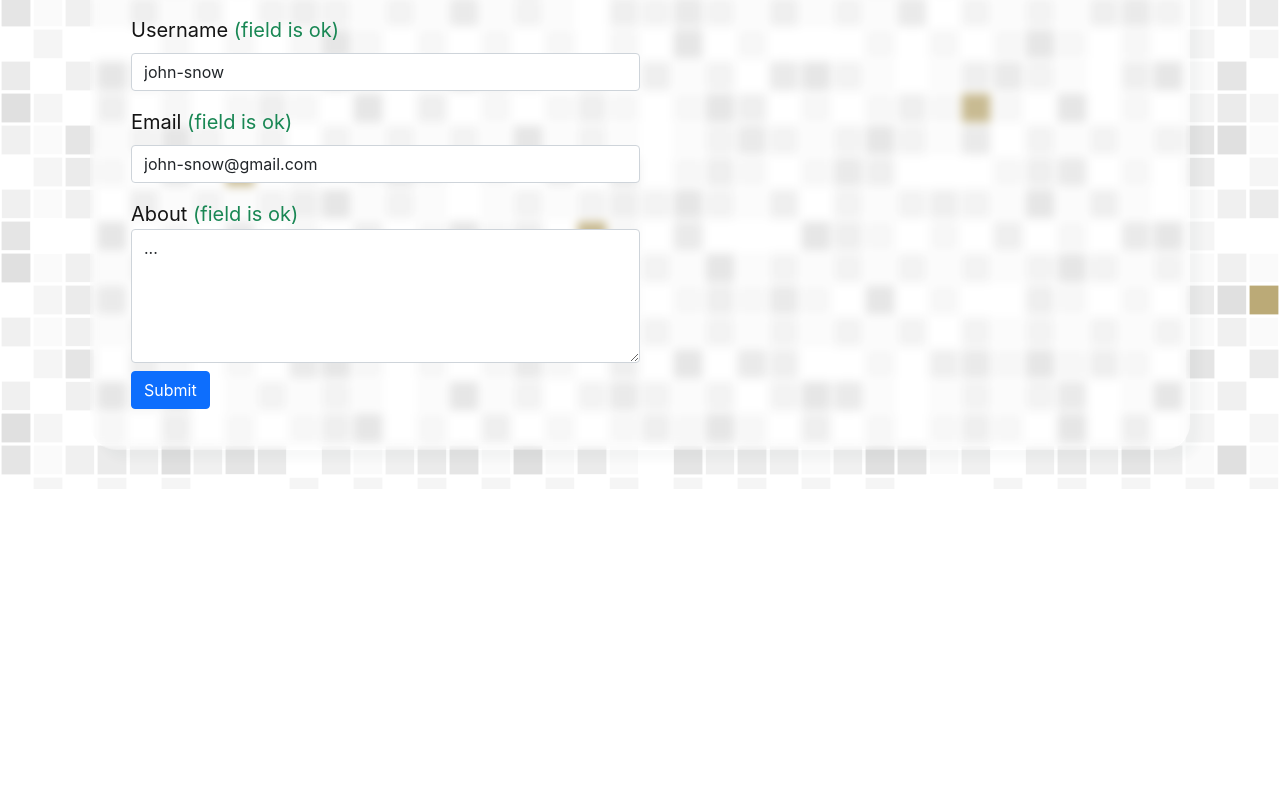
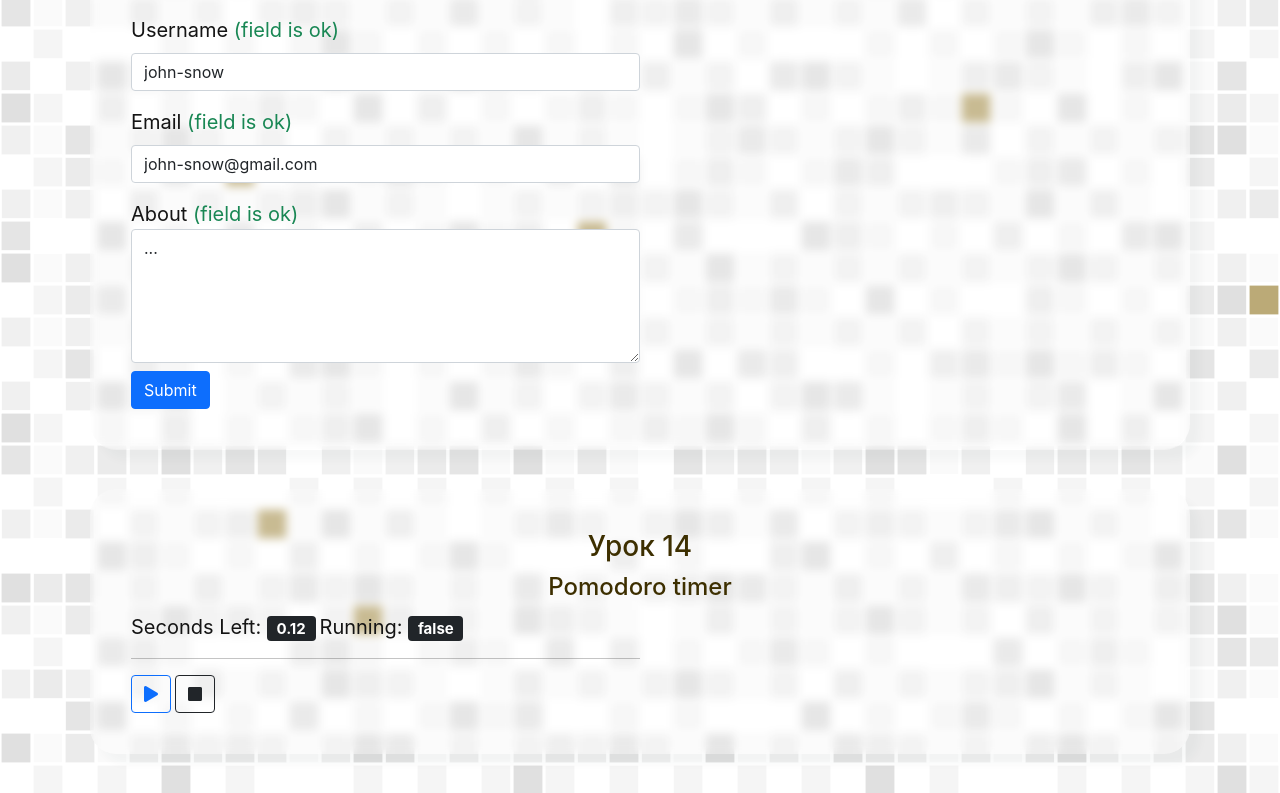
Before and after one commit to ybeliaev/react-basics-course, a React (Create React App) app: page / in a window 1280 px wide. Shown: the part 7396-8189 px from the top of the page. Before the commit the page ends 7885 px from the top, so only its background shows below. Built offline with nearby package versions, Linux system fonts and the light colour scheme.

Commit message:
html for  lesson14

```diff
--- a/public/index.html
+++ b/public/index.html
@@ -20,6 +20,10 @@
       rel="stylesheet"
       href="https://cdn.jsdelivr.net/npm/bootstrap-icons@1.3.0/font/bootstrap-icons.css"
     />
+    <link
+      href="https://use.fontawesome.com/releases/v5.0.13/css/all.css"
+      rel="stylesheet"
+    />
     <title>React Lessons</title>
   </head>
   <body>
--- a/src/App.js
+++ b/src/App.js
@@ -14,6 +14,7 @@ import Lesson10 from "./lessons/10-project_RGB-slider";
 import Lesson11 from "./lessons/11-TODO-APP-1";
 import Lesson12 from "./lessons/12-calories-app";
 import Lesson13 from "./lessons/13-profile-form";
+import Lesson14 from "./lessons/14-pomodoro";
 
 const title = React.createElement(
   "h1",
@@ -41,6 +42,7 @@ function App() {
         <Lesson11 />
         <Lesson12 />
         <Lesson13 />
+        <Lesson14 />
       </div>
     </div>
   );
--- /dev/null
+++ b/src/lessons/14-pomodoro/index.js
@@ -0,0 +1,25 @@
+import React from "react";
+
+export default function Lesson14() {
+  return (
+    <div className="wrapper_lesson">
+      <h3>Урок 14</h3>
+      <h4>Pomodoro timer</h4>
+      <div className="w-50 fs-5">
+        <div>
+          Seconds Left: <span className="badge bg-dark  me-1">0.12</span>
+          Running: <span className="badge bg-dark me-1">false</span>
+        </div>
+        <hr />
+        <div>
+          <button className="btn btn-outline-primary me-1">
+            <i className="fa fa-play"></i>
+          </button>
+          <button className="btn btn-outline-dark">
+            <i className="fa fa-stop"></i>
+          </button>
+        </div>
+      </div>
+    </div>
+  );
+}
```
Also changed, not shown: 1 other file (tests, documents, lock files or other folders).
